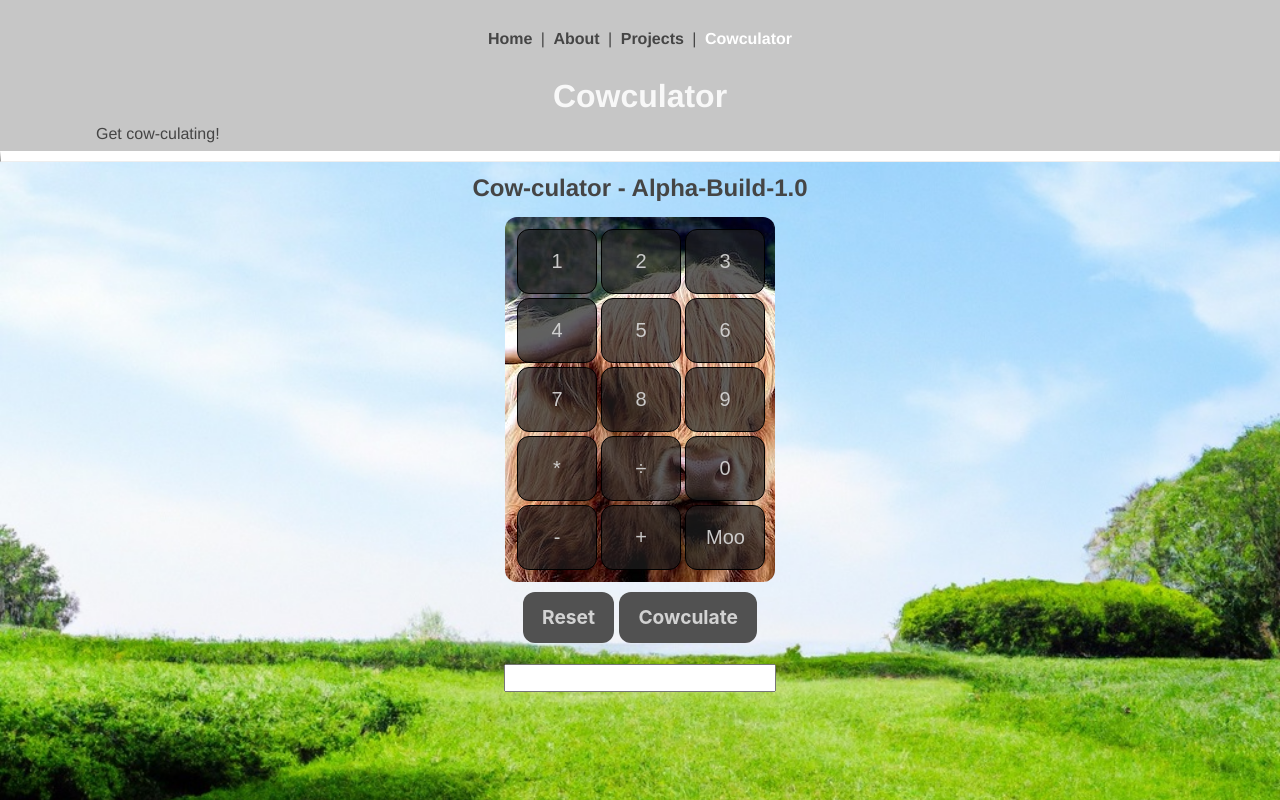
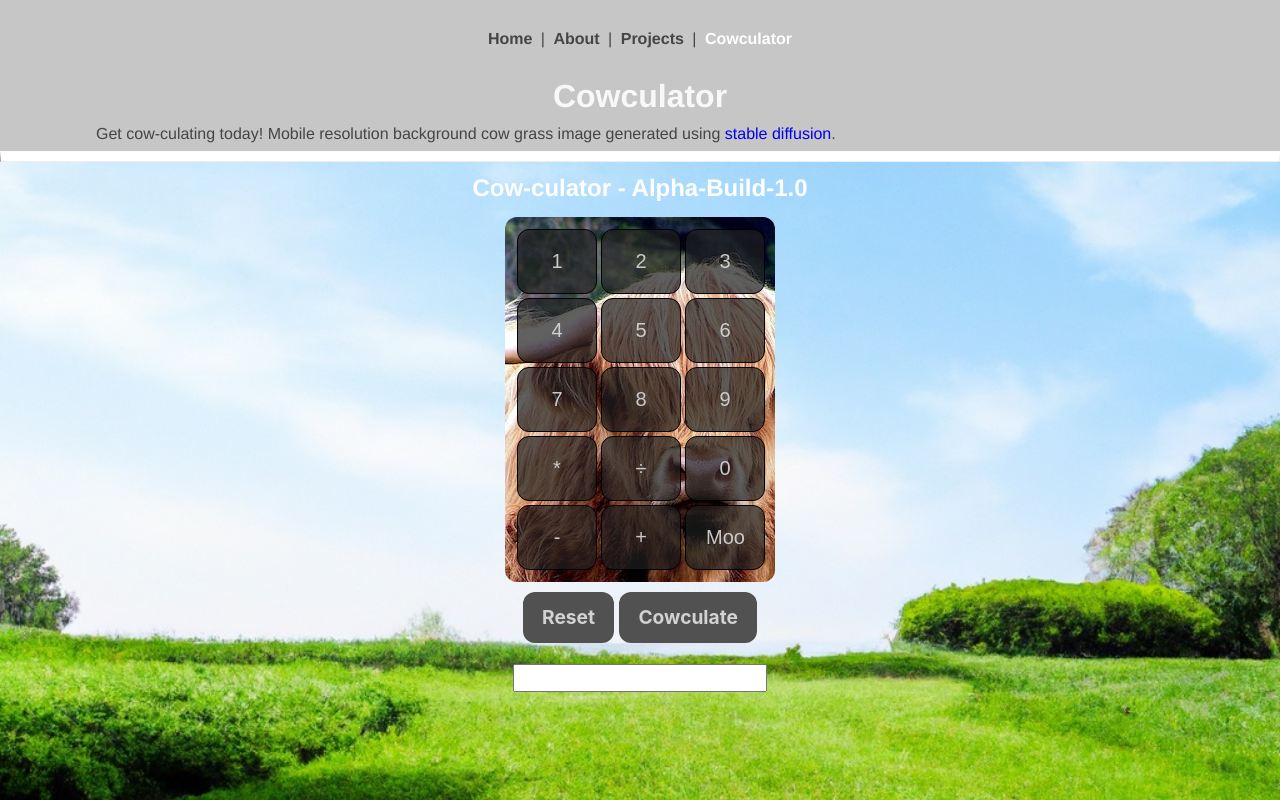
Before and after one commit to conrizzo/conradswebsite, a Vue app: page /projects/cowculator in a window 1280 px wide. Shown: the top 800 px of the page. Built offline with nearby package versions, Linux system fonts and the light colour scheme.

Commit message:
update styling

```diff
--- a/src/assets/globalCSS.css
+++ b/src/assets/globalCSS.css
@@ -51,7 +51,9 @@ header, footer {
       text-align: left;
     }
     .white-color-text{
-      color:rgba(255, 255, 255);
+      color: #d2d2d2;
+
+
     }
   }
 
@@ -120,11 +122,22 @@ header, footer {
 
   .green-field-image {
     background-image: url(../images/green.jpg);
-    background-repeat: no-repeat;
-    background-position: 0 0;
+    background-repeat: repeat;
+    /*background-position: 0 0;*/
     background-size: cover;
+  }
+
+  @media only screen and (max-width: 600px) {
+    .green-field-image {
+      background-image: url(../images/cowculator2.jpg);
+      background-repeat: repeat;
+      /*background-position: 0 0;*/
+      background-size: contain;
+    }
 
   }
+
+
   .no-underlines{
     text-decoration: none;
   }
@@ -134,6 +147,21 @@ header, footer {
   border-top: 10px solid #ffffff;
 
 
+  }
+
+  .cowculate-result {
+    padding-top: 1em;
+    padding-bottom: 1em;
+    margin-top: 1em;
+    font-size: 1.5em;
+    position: absolute;
+    left: 0.1em;
+    right: 0.05em;
+    margin-left: auto;
+    margin-right: auto;
+    padding: 0em;
+    background: #515151;
+    max-width:10.54em;
   }
 
 
--- a/src/components/UseCalc.vue
+++ b/src/components/UseCalc.vue
@@ -32,27 +32,14 @@
     </button>
   </div>
   <div style="padding: 1em; margin-bottom: 5em;">
-    <h2 class="white-color-text"
-      style="
-        padding-top: 1em;
-        padding-bottom: 1em;
-        margin-top: 1em;
-        font-size: 1.5em;
-        position: absolute;
-        left: 0;
-        right: 0;
-        margin-left: auto;
-        margin-right: auto;">
-
-      {{ expression
-      }}<span v-if="showText">
+    <h2 class="white-color-text cowculate-result"> {{ expression }}<span v-if="showText">
         {{ result }} <br />
         Number of Moos: {{ moos }}</span
       >
     </h2>
 
     <input
-      style="width: 268px; margin-bottom: 2em; font-size: 1.3em;"
+      style="width: 12em; margin-bottom: 2em; font-size: 1.3em;"
       v-model="expression"
       type="text"
     />
--- a/src/views/projects/CowculatorView.vue
+++ b/src/views/projects/CowculatorView.vue
@@ -1,7 +1,7 @@
 
 <template>
   <h1> Cowculator </h1>
-  <p class="paragraph-text"> Get cow-culating!
+  <p class="paragraph-text">Get cow-culating today! Mobile resolution background cow grass image generated using <a class="text-links" href="https://github.com/CompVis/stable-diffusion">stable diffusion</a>.
   </p>
   <hr class="solid">
 
@@ -13,7 +13,7 @@
 
 
 
-      <h2 style="margin-bottom:15px; padding-top: 0.5em;">{{ title }} - {{ header }}</h2>
+      <h2 style="margin-bottom:15px; padding-top: 0.5em; color: white;">{{ title }} - {{ header }}</h2>
 
 
 
```
Also changed, not shown: src/images/cowculator2.jpg (added).
